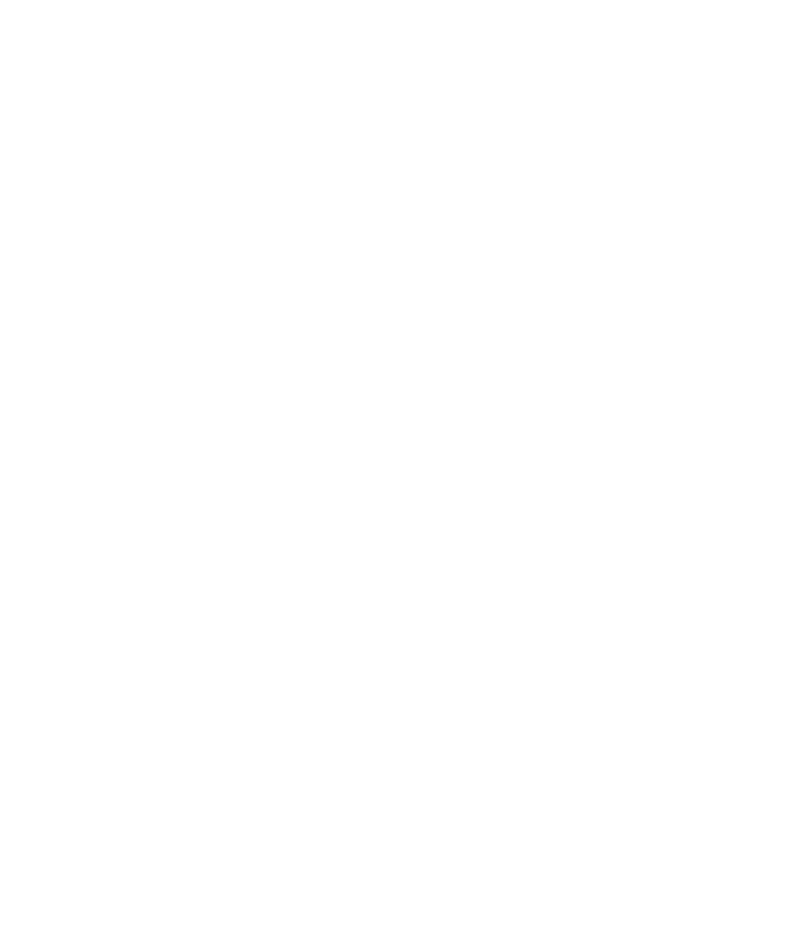
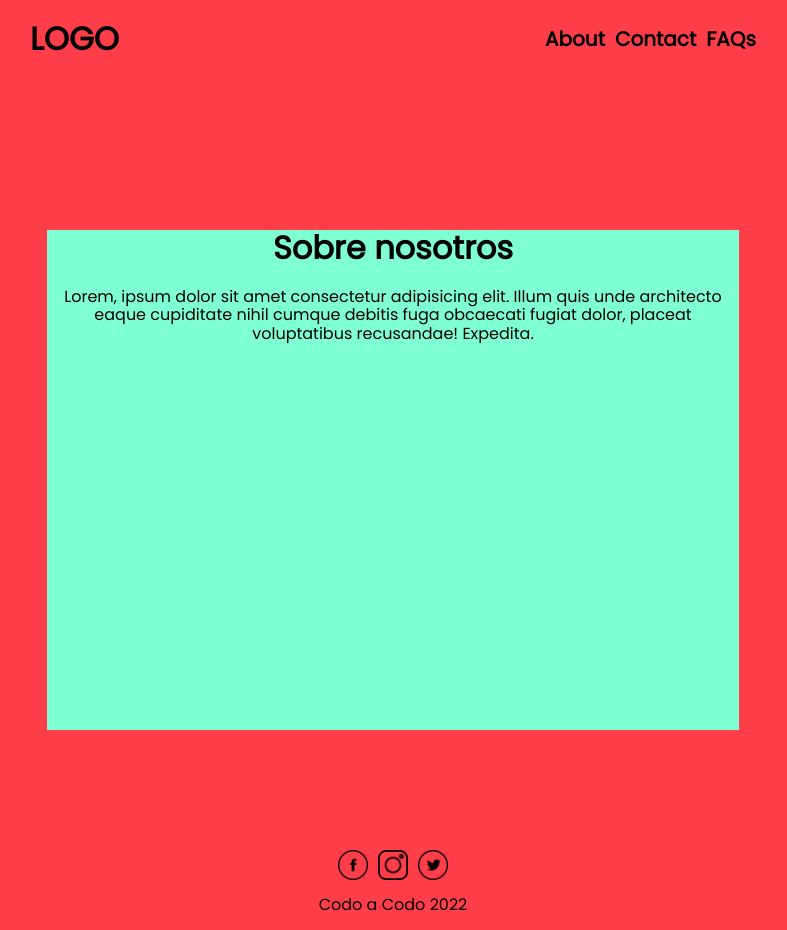
Before and after one commit to DezXXII/CodoACodoProyectoOctubre, a plain HTML site: page about.html in a window 1280 px wide. Shown: the whole page, without its empty margins (247-1034 px from the left). Before the commit the page ends 800 px from the top, so only its background shows below. Drawn offline with Linux system fonts and the light colour scheme.

```diff
--- a/about.css
+++ b/about.css
@@ -0,0 +1,101 @@
+/** Globals **/
+html {
+    box-sizing: border-box;
+  }
+  *, *:before, *:after {
+    box-sizing: inherit;
+  }
+
+body {
+    font-family: 'Poppins', sans-serif;
+    background-color: #FF3E4A;
+}
+
+.container {
+    width: 90%;
+    margin: 0 auto;
+
+}
+.about{
+    margin-left: auto;
+    margin-right: auto;
+    text-align: center;
+    margin-top: 150px;
+    margin-bottom: 15vh;
+    background-color: aquamarine;
+    width: 60%;
+    height: 500px;
+}
+/** Header Section **/
+
+header {
+    text-align: center;
+    display: flex;
+    flex-direction: column;
+    justify-content: space-around;
+}
+
+nav {
+    display: flex;
+    flex-direction: column;
+    gap: 10px;
+}
+
+nav a {
+    text-decoration: none;
+    color: black;
+    font-size: 20px;
+    font-weight: bold;
+}
+
+
+
+
+/** Footer Section **/
+
+footer {
+    display: flex;
+    flex-direction: column;
+    text-align: center;
+}
+
+footer img {
+    width: 30px;
+}
+
+.footer-images {
+    display: flex;
+    justify-content: center;
+    gap: 10px;
+}
+
+@media (min-width: 768px) {
+
+    /** Header **/
+
+    header {
+        flex-direction: row;
+        align-items: center;
+    }
+
+    nav {
+        flex-direction: row;
+    }
+
+    /** Gifs Section **/
+
+    .gifs-container {
+        display: grid;
+        grid-template-columns: 50% 50%;
+    }
+}
+
+@media (min-width: 1024px) {
+
+    /** Gifs Section **/
+
+    .gifs-container {
+        display: grid;
+        grid-template-columns: 33% 33% 33%;
+    }
+}
--- a/about.html
+++ b/about.html
@@ -4,9 +4,38 @@
     <meta charset="UTF-8">
     <meta http-equiv="X-UA-Compatible" content="IE=edge">
     <meta name="viewport" content="width=device-width, initial-scale=1.0">
-    <title>Document</title>
+    <title>About</title>
+    <link rel="stylesheet" href="normalize.css">
+    <link rel="stylesheet" href="about.css">
+    <link href="https://fonts.googleapis.com/css2?family=Poppins&display=swap" rel="stylesheet">
 </head>
+
 <body>
+    <div class="container">
+        <header>
+            <h1>LOGO</h1>
+            <nav>
+                <a href="about.html">About</a>
+                <a href="contact.html">Contact</a>
+                <a href="faqs.html">FAQs</a>
+            </nav>
+        </header>
 
+
+        <section class="about">
+           <h1>Sobre nosotros</h1>
+           <p>Lorem, ipsum dolor sit amet consectetur adipisicing elit. Illum quis unde architecto eaque cupiditate nihil cumque debitis fuga obcaecati fugiat dolor, placeat voluptatibus recusandae! Expedita.</p>
+        </section>
+
+        <footer>
+            <div class="footer-images">
+                <img src="./src/images/facebook.png" alt="facebook logo">
+                <img src="./src/images/instagram.png" alt="instagram logo">
+                <img src="./src/images/twitter.png" alt="twitter logo">
+            </div>
+            <p>Codo a Codo 2022</p>
+        </footer>
+
+    </div>
 </body>
 </html>
--- a/index.css
+++ b/index.css
@@ -99,8 +99,13 @@ button {
 }
 
 .gif-container h2 {
+    display: -webkit-box;
+      -webkit-line-clamp: 3; /* number of lines to show */
+      line-clamp: 3;
+      -webkit-box-orient: vertical;
     margin: 0;
     line-height: 40px;
+
 }
 
 .gif-title {
```
Also changed, not shown: scripts.js (+16 -1 lines).
